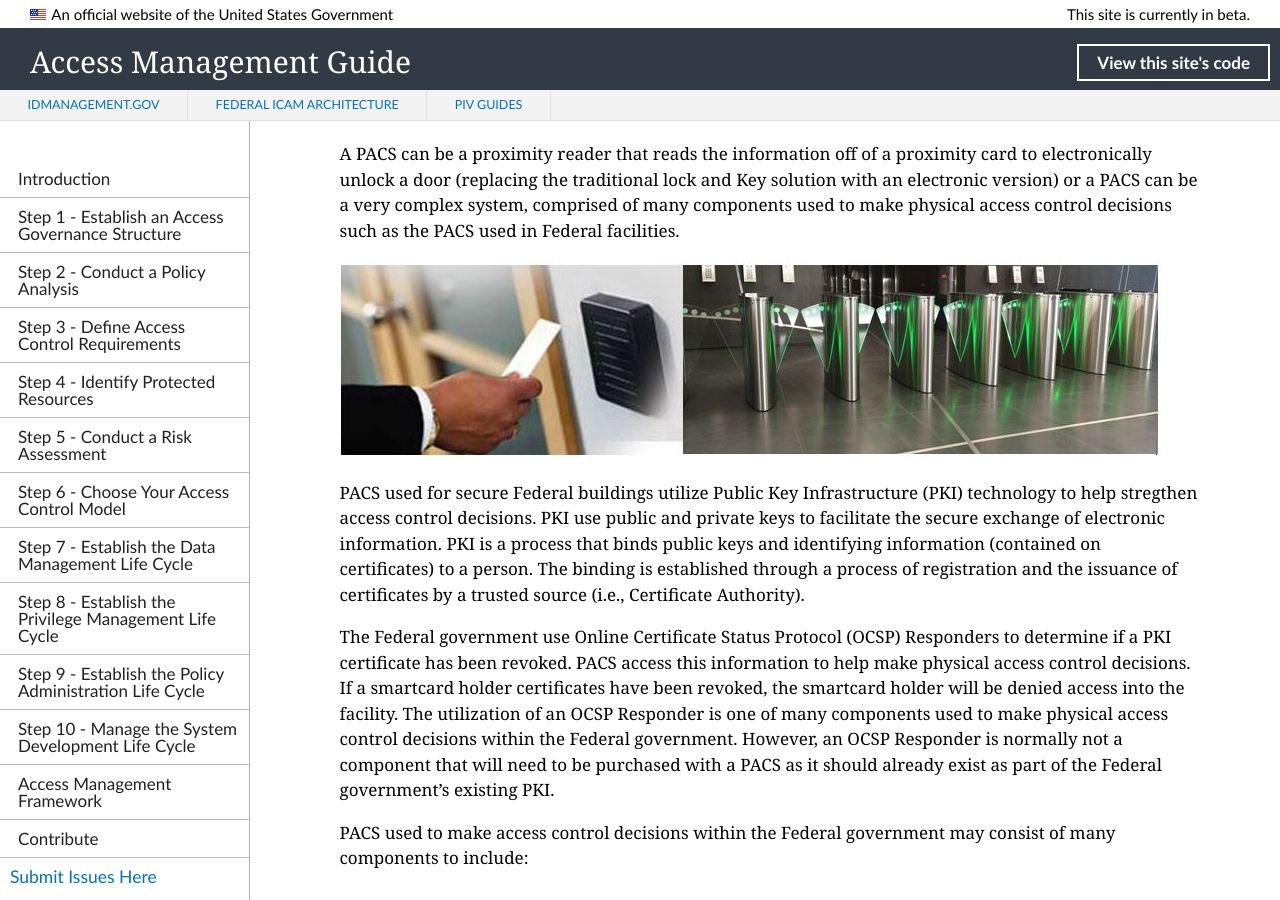
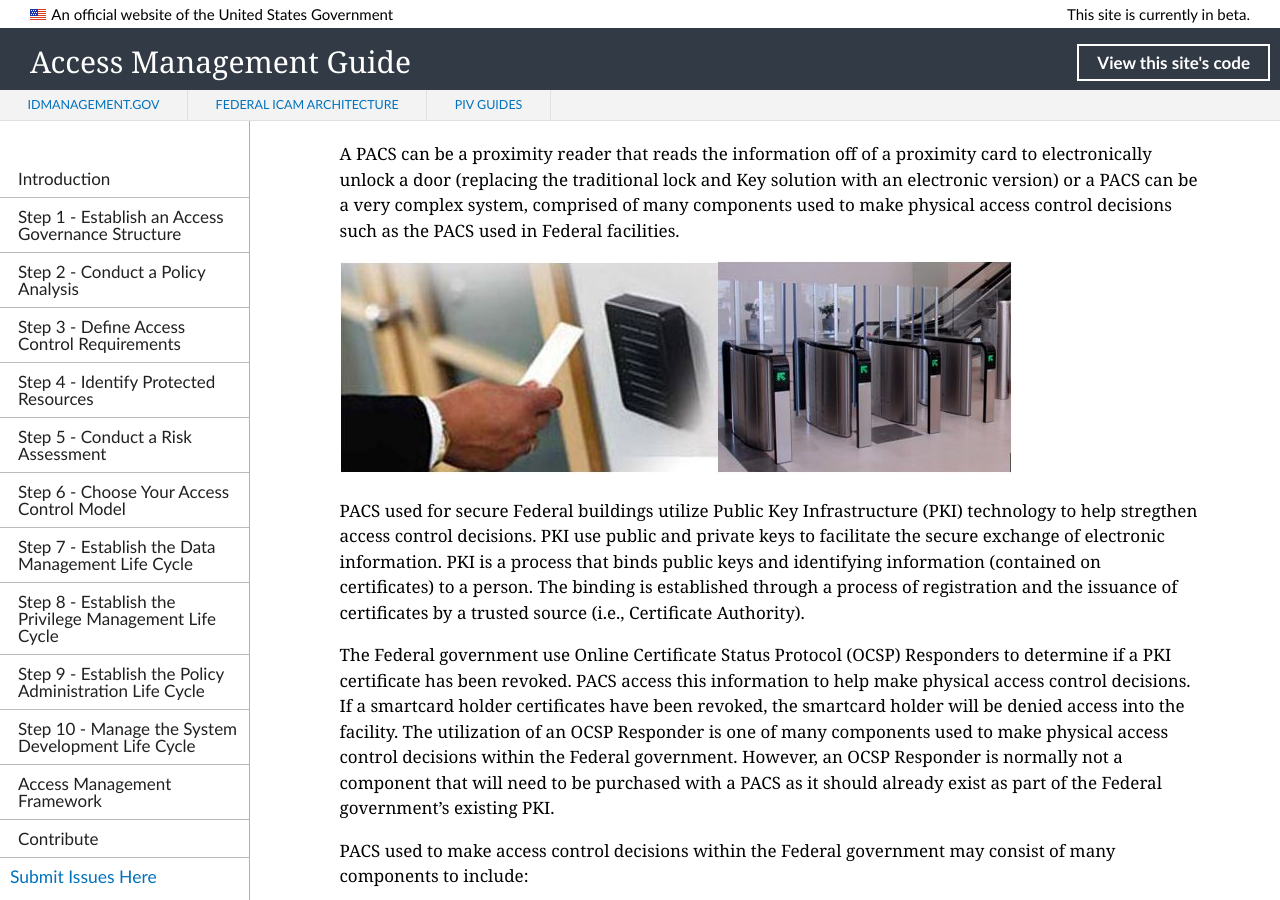
Before and after one commit to GSA/ficam-access, a Jekyll site: the page built from pages/PACS-guide.md, in a window 1280 px wide and 900 px high, scrolled down 1588 px. Built offline with Jekyll 4.4.1, drawn with Linux system fonts in a browser that asks for light colours; nearby versions of some CDN libraries.

Commit message:
Update PACS-guide.md

```diff
--- a/pages/PACS-guide.md
+++ b/pages/PACS-guide.md
@@ -33,7 +33,7 @@ As technology advanced and matured, PACS have become a critical component in the
 
 A PACS can be a proximity reader that reads the information off of a proximity card to electronically unlock a door (replacing the traditional lock and Key solution with an electronic version) or a PACS can be a very complex system, comprised of many components used to make physical access control decisions such as the PACS used in Federal facilities.
 
-![Alt Proximity_Reader_And_PACS](../img/Proximity_Reader_And_PACS.JPG)
+![Alt Proximity_and_PACS](../img/Proximity_and_PACS.JPG)
 
 PACS used for secure Federal buildings utilize Public Key Infrastructure (PKI) technology to help stregthen access control decisions.  PKI use public and private keys to facilitate the secure exchange of electronic information.  PKI is a process that binds public keys and identifying information (contained on certificates) to a person.  The binding is established through a process of registration and the issuance of certificates by a trusted source (i.e., Certificate Authority).
 
```
